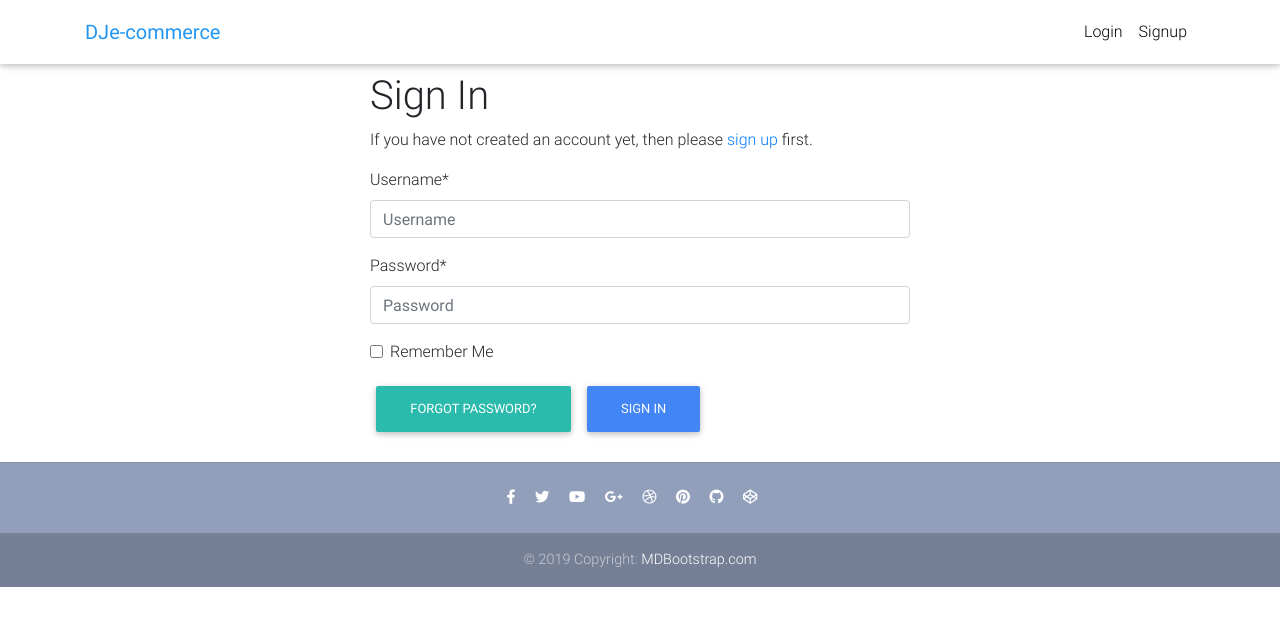
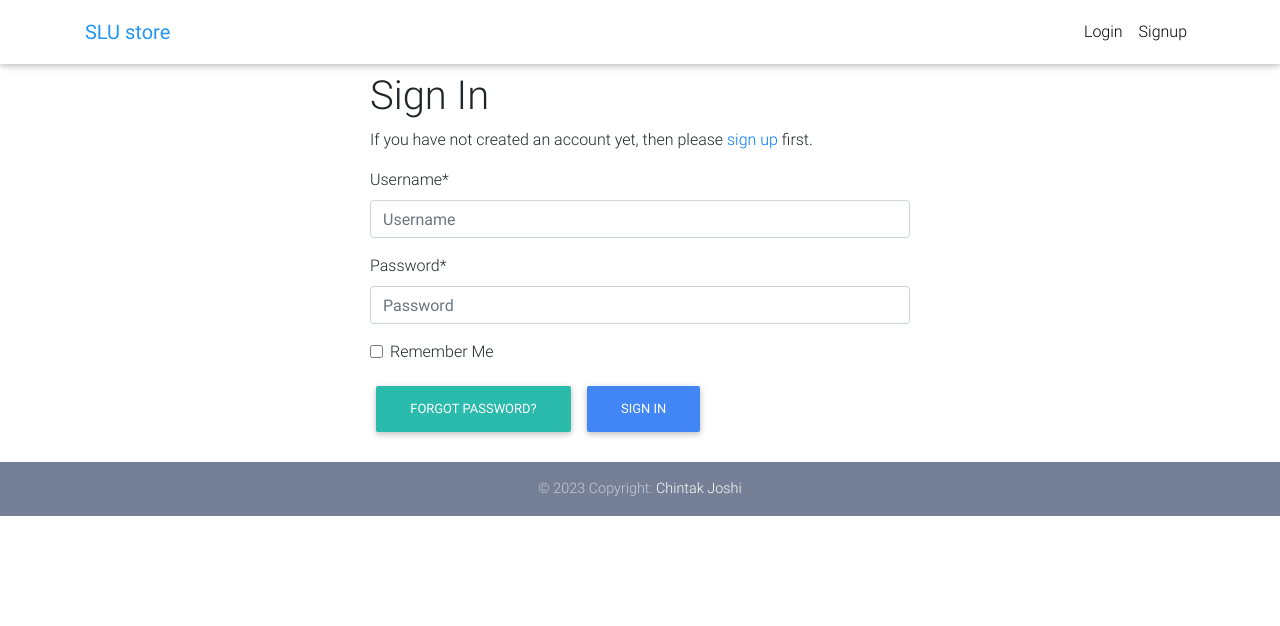
Before and after one commit to chintakjoshi/onlinestore, a Django app: page /accounts/login/ in a window 1280 px wide. Shown: the top 626 px of the page. Run offline with Django 3.2, Linux system fonts and the light colour scheme; some libraries are stand-ins or nearby versions.

```diff
--- a/core/models.py
+++ b/core/models.py
@@ -7,9 +7,9 @@ from django_countries.fields import CountryField
 
 
 CATEGORY_CHOICES = (
-    ('S', 'Shirt'),
-    ('SW', 'Sport wear'),
-    ('OW', 'Outwear')
+    ('S', 'Snacks'),
+    ('G', 'Groceries'),
+    ('F', 'Food')
 )
 
 LABEL_CHOICES = (
--- a/djecommerce/wsgi.py
+++ b/djecommerce/wsgi.py
@@ -2,6 +2,6 @@ import os
 
 from django.core.wsgi import get_wsgi_application
 
-os.environ.setdefault('DJANGO_SETTINGS_MODULE', 'djecommerce.settings')
+os.environ.setdefault('DJANGO_SETTINGS_MODULE', 'chintakjoshi.settings')
 
 application = get_wsgi_application()
--- a/templates/footer.html
+++ b/templates/footer.html
@@ -1,48 +1,10 @@
 <footer class="page-footer text-center font-small mt-4 wow fadeIn">
 
-    <hr class="my-4">
+  <!--Copyright-->
+  <div class="footer-copyright py-3">
+    © 2023 Copyright:
+    <a href="https://mdbootstrap.com/education/bootstrap/" target="_blank"> Chintak Joshi </a>
+  </div>
+  <!--/.Copyright-->
 
-    <!-- Social icons -->
-    <div class="pb-4">
-      <a href="https://www.facebook.com/mdbootstrap" target="_blank">
-        <i class="fab fa-facebook-f mr-3"></i>
-      </a>
-
-      <a href="https://twitter.com/MDBootstrap" target="_blank">
-        <i class="fab fa-twitter mr-3"></i>
-      </a>
-
-      <a href="https://www.youtube.com/watch?v=7MUISDJ5ZZ4" target="_blank">
-        <i class="fab fa-youtube mr-3"></i>
-      </a>
-
-      <a href="https://plus.google.com/u/0/b/107863090883699620484" target="_blank">
-        <i class="fab fa-google-plus-g mr-3"></i>
-      </a>
-
-      <a href="https://dribbble.com/mdbootstrap" target="_blank">
-        <i class="fab fa-dribbble mr-3"></i>
-      </a>
-
-      <a href="https://pinterest.com/mdbootstrap" target="_blank">
-        <i class="fab fa-pinterest mr-3"></i>
-      </a>
-
-      <a href="https://github.com/mdbootstrap/bootstrap-material-design" target="_blank">
-        <i class="fab fa-github mr-3"></i>
-      </a>
-
-      <a href="http://codepen.io/mdbootstrap/" target="_blank">
-        <i class="fab fa-codepen mr-3"></i>
-      </a>
-    </div>
-    <!-- Social icons -->
-
-    <!--Copyright-->
-    <div class="footer-copyright py-3">
-      © 2019 Copyright:
-      <a href="https://mdbootstrap.com/education/bootstrap/" target="_blank"> MDBootstrap.com </a>
-    </div>
-    <!--/.Copyright-->
-
-  </footer>
+</footer>
--- a/templates/home.html
+++ b/templates/home.html
@@ -27,13 +27,13 @@
               </a>
             </li>
             <li class="nav-item">
-              <a class="nav-link" href="#">Shirts</a>
+              <a class="nav-link" href="#">Snacks</a>
             </li>
             <li class="nav-item">
-              <a class="nav-link" href="#">Sport wears</a>
+              <a class="nav-link" href="#">Groceries</a>
             </li>
             <li class="nav-item">
-              <a class="nav-link" href="#">Outwears</a>
+              <a class="nav-link" href="#">Food</a>
             </li>
 
           </ul>
--- a/templates/navbar.html
+++ b/templates/navbar.html
@@ -5,7 +5,7 @@
 
       <!-- Brand -->
       <a class="navbar-brand waves-effect" href="/">
-        <strong class="blue-text">DJe-commerce</strong>
+        <strong class="blue-text">SLU store</strong>
       </a>
 
       <!-- Collapse -->
```
Also changed, not shown: db.sqlite3 (added), 2 other files.
